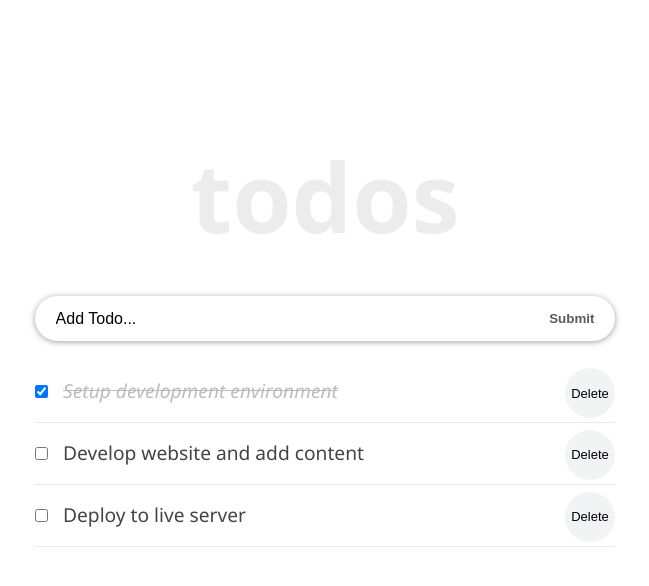
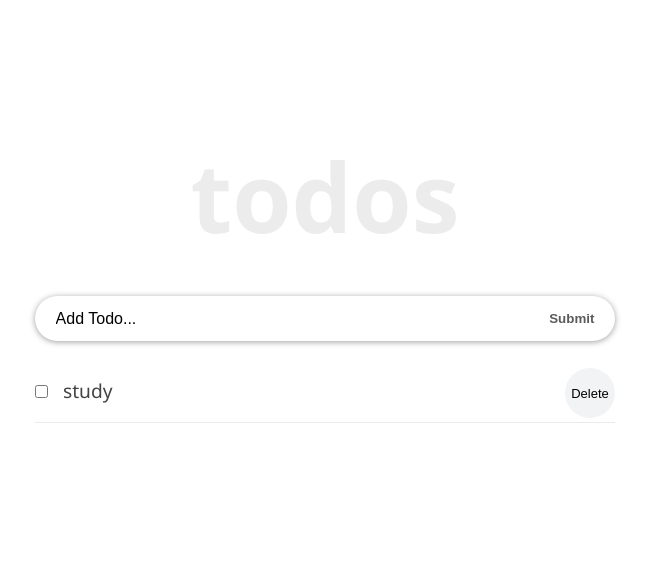
Before and after one commit to virag-ky/React-Tutorial---To-Do-App, a React (Create React App) app: page / in a window 1280 px wide. Shown: the top 586 px of the page, without its empty margins (315-964 px from the left). Built offline with nearby package versions, Linux system fonts and the light colour scheme.

Commit message:
Add local storage

```diff
--- a/src/components/InputTodo.js
+++ b/src/components/InputTodo.js
@@ -24,8 +24,6 @@ class InputTodo extends Component {
       this.setState({
         title: '',
       });
-    } else {
-      alert('Please write item');
     }
   };
 
--- a/src/components/TodoContainer.js
+++ b/src/components/TodoContainer.js
@@ -11,22 +11,27 @@ class TodoContainer extends React.Component {
       todos: [
         {
           id: uuidv4(),
-          title: 'Setup development environment',
-          completed: true,
-        },
-        {
-          id: uuidv4(),
-          title: 'Develop website and add content',
-          completed: false,
-        },
-        {
-          id: uuidv4(),
-          title: 'Deploy to live server',
+          title: 'study',
           completed: false,
         },
       ],
       editing: false,
     };
+  }
+
+  componentDidMount() {
+    const temp = localStorage.getItem('list');
+    const loadedTodos = JSON.parse(temp);
+    if (loadedTodos) {
+      this.setState({
+        todos: loadedTodos,
+      });
+    }
+  }
+
+  componentDidUpdate() {
+    const { todos } = this.state;
+    localStorage.setItem('list', JSON.stringify(todos));
   }
 
   handleChange = (id) => {
@@ -80,6 +85,12 @@ class TodoContainer extends React.Component {
     }));
   };
 
+  handleUpdatedDone = (event) => {
+    if (event.key === 'Enter') {
+      this.setState({ editing: false });
+    }
+  };
+
   render() {
     const { todos, editing } = this.state;
     const viewMode = {};
@@ -103,6 +114,7 @@ class TodoContainer extends React.Component {
             viewMode={viewMode}
             editMode={editMode}
             setUpdate={this.setUpdate}
+            handleUpdatedDone={this.handleUpdatedDone}
           />
         </div>
       </div>
--- a/src/components/TodoItem.js
+++ b/src/components/TodoItem.js
@@ -9,6 +9,7 @@ function TodoItem({
   viewMode,
   editMode,
   setUpdate,
+  handleUpdatedDone,
 }) {
   const completedStyle = {
     fontStyle: 'italic',
@@ -39,6 +40,7 @@ function TodoItem({
         onChange={(e) => {
           setUpdate(e.target.value, todo.id);
         }}
+        onKeyDown={handleUpdatedDone}
       />
     </li>
   );
@@ -60,6 +62,7 @@ TodoItem.propTypes = {
     display: PropTypes.string,
   }).isRequired,
   setUpdate: PropTypes.func.isRequired,
+  handleUpdatedDone: PropTypes.func.isRequired,
 };
 
 export default TodoItem;
--- a/src/components/TodoList.js
+++ b/src/components/TodoList.js
@@ -10,6 +10,7 @@ function TodoList({
   viewMode,
   editMode,
   setUpdate,
+  handleUpdatedDone,
 }) {
   return (
     <ul>
@@ -23,6 +24,7 @@ function TodoList({
           viewMode={viewMode}
           editMode={editMode}
           setUpdate={setUpdate}
+          handleUpdatedDone={handleUpdatedDone}
         />
       ))}
     </ul>
@@ -47,6 +49,7 @@ TodoList.propTypes = {
     display: PropTypes.string,
   }).isRequired,
   setUpdate: PropTypes.func.isRequired,
+  handleUpdatedDone: PropTypes.func.isRequired,
 };
 
 export default TodoList;
```
